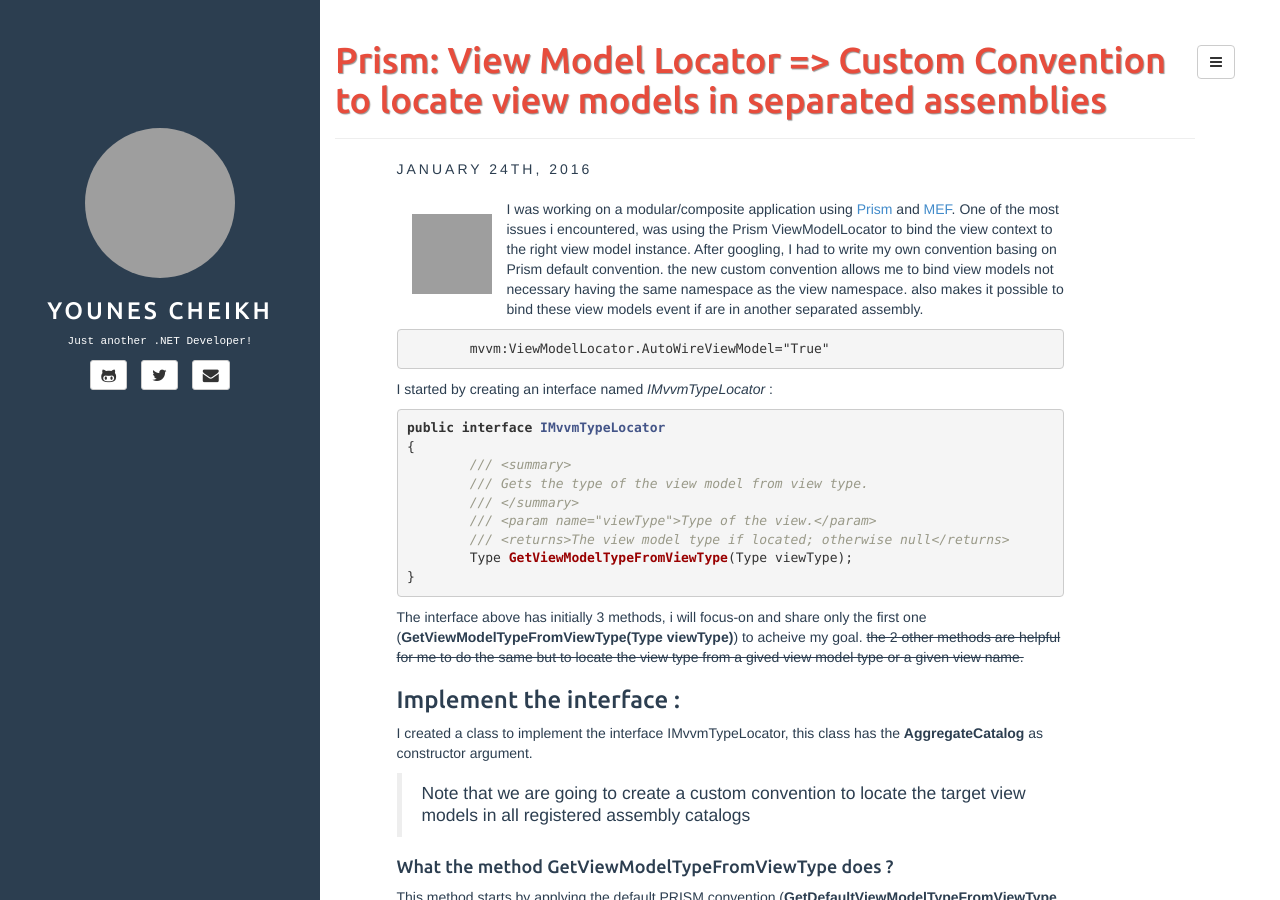
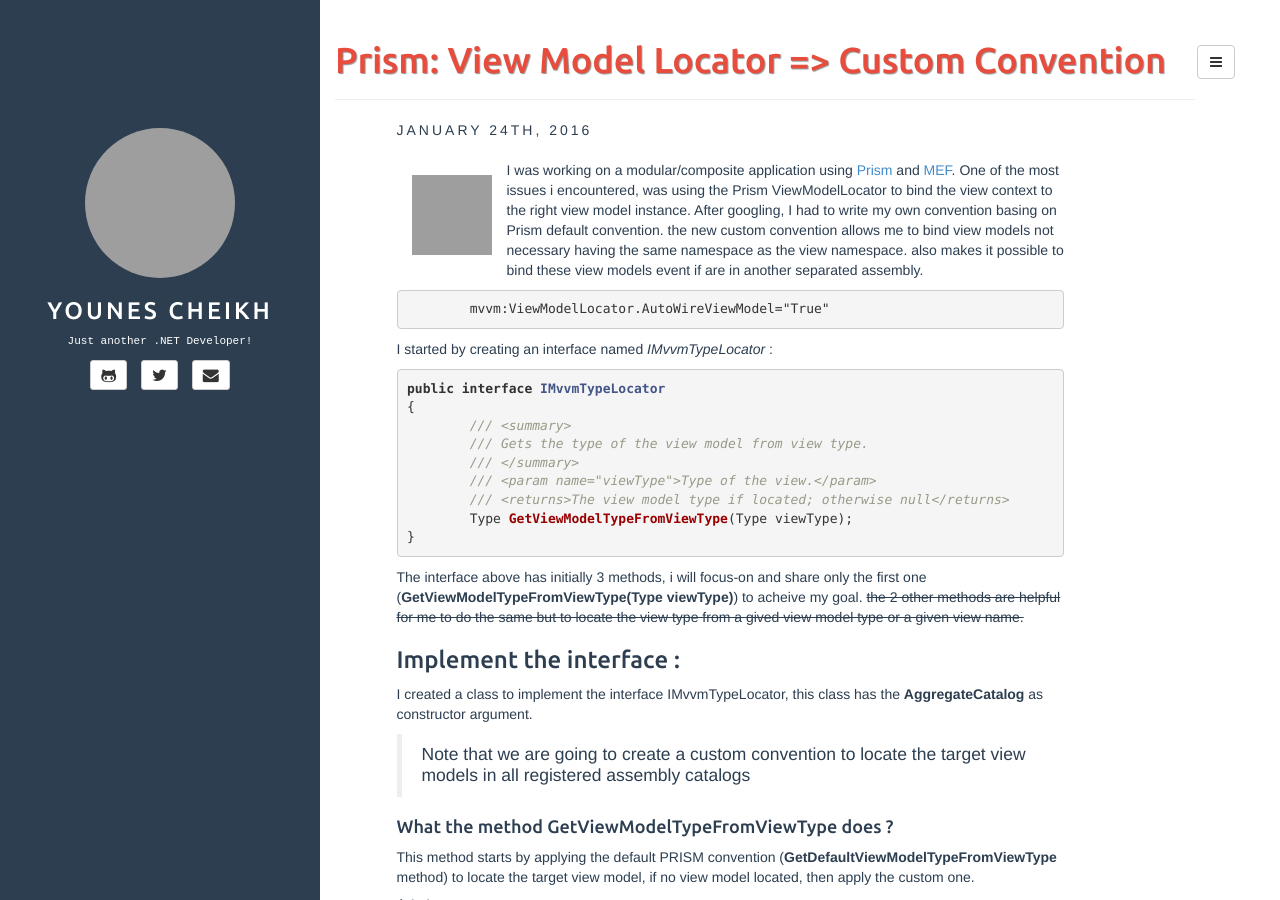
Before and after one commit to cyounes/cyounes.github.io, a Jekyll site: the page built from _posts/2016-01-24-prism-custom-view-model-locator.md, in a window 1280 px wide and 900 px high. Built offline with Jekyll 4.4.1, drawn with Linux system fonts in a browser that asks for light colours; comment, search, counter and statistics services are not loaded; grey boxes are pictures that could not be loaded.

Commit message:
Update 2016-01-24-prism-custom-view-model-locator.md

```diff
--- a/_posts/2016-01-24-prism-custom-view-model-locator.md
+++ b/_posts/2016-01-24-prism-custom-view-model-locator.md
@@ -1,7 +1,7 @@
 ---
 layout: post
-title: 'Prism: View Model Locator => Custom Convention to locate view models in separated assemblies'
-description: How to implement a custom ViewModelLocator Convention to load view models from other assemblies without having the same namespace
+title: 'Prism: View Model Locator => Custom Convention'
+description: How to implement a custom ViewModelLocator Convention to load view models from other separated assemblies without having the same namespace
 comments: true
 categories: [Development, Tutorials]
 tags: [C#, PRISM]
```
